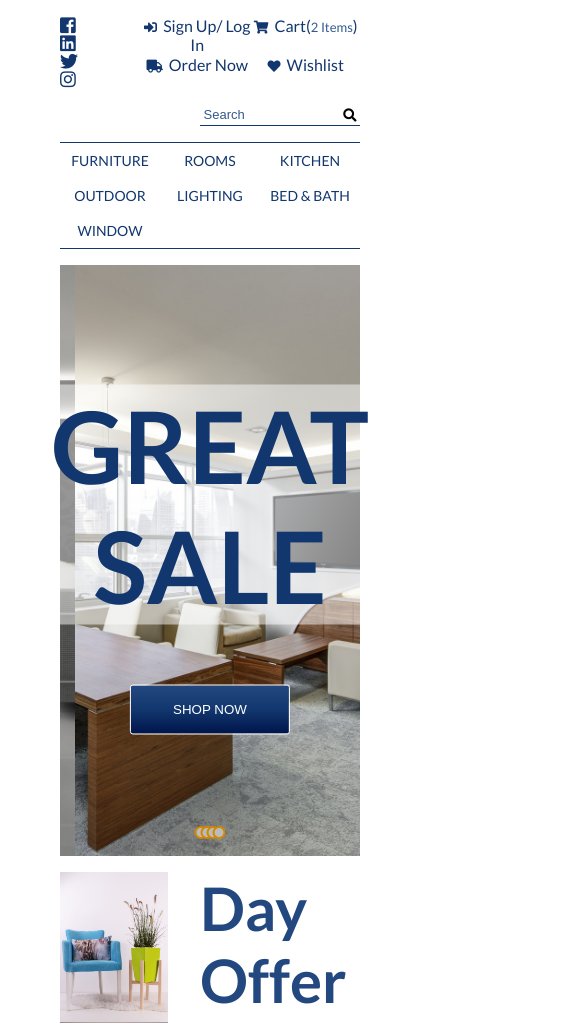
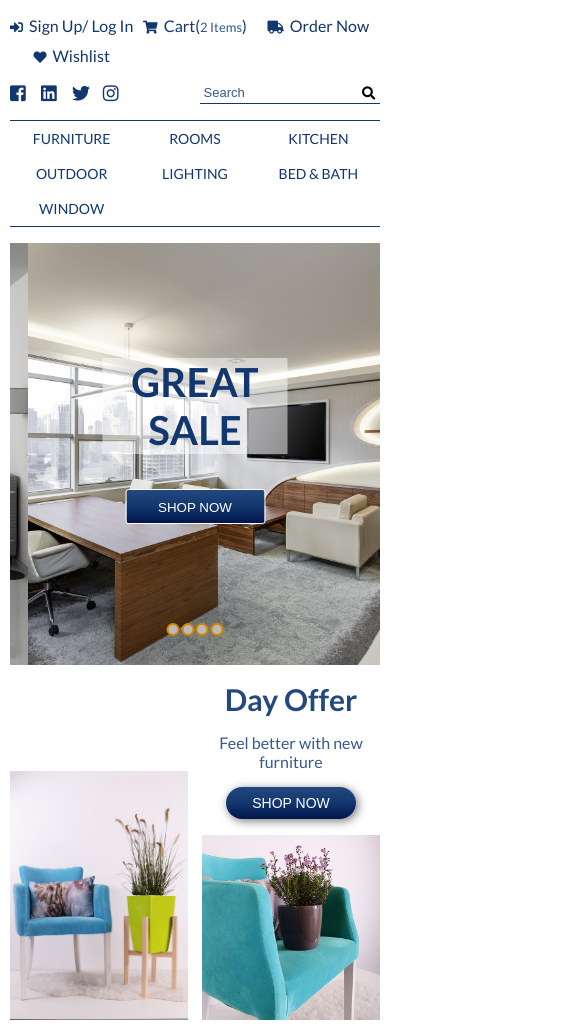
Before and after one commit to Zeztron/furniture-store-landing-page, a website: page index.html in a window 390 px wide. Shown: the top 1026 px of the page, 585 px wide, since content can reach past the window. Drawn offline with Linux system fonts and the light colour scheme.

Commit message:
made it responsive

```diff
--- /dev/null
+++ b/sass/_media-queries.scss
@@ -0,0 +1,223 @@
+@media(max-width: 1250px) {
+    .banner {
+        &__content {
+            &--heading {
+                font-size: 8rem;
+            }
+        }
+    }
+
+    .day-offer {
+        &__heading {
+            font-size: 5rem;
+        }
+
+        &__paragraph {
+            font-size: 3rem;
+        }
+    }
+}
+
+@media(max-width: 1000px) {
+    .container {
+        grid-template-columns: minmax(4rem, 1fr) repeat(8, minmax(min-content, 16rem)) minmax(4rem, 1fr);
+
+        .social-icons {
+            grid-column: 2 / 5;
+            grid-row: 2 / 3;
+        }
+
+        .first-nav {
+            grid-column: 2 / 10;
+        }
+
+        .banner {
+            &__content {
+                &--heading {
+                    font-size: 5rem;
+                }
+            }
+        }
+
+        .day-offer {
+            &__heading {
+                font-size: 4.5rem;
+            }
+
+            &__paragraph {
+                font-size: 2.5rem;
+            }
+
+            &--img-one {
+                align-self: end;
+            }
+        }
+    }
+
+    .forms-wrapper {
+        form {
+            width: 40rem;
+        }
+    }
+}
+
+@media(max-width: 800px) {
+    .container {
+        grid-template-columns: minmax(2rem, 1fr) repeat(8, minmax(min-content, 16rem)) minmax(2rem, 1fr);
+        grid-template-rows: repeat(3, min-content) 50vh repeat(5, min-content);
+        grid-row-gap: 1.6rem;
+
+        .social-icons {
+            grid-column: 2 / 6;
+        }
+    }
+
+    .dropdown {
+        width: 52.5rem;
+        grid-template-columns: repeat(7, 7.5rem);
+
+        &__image {
+            height: 100%;
+            object-fit: cover;
+        }
+    }
+
+    .dropdown-list-link {
+        margin-bottom: .7rem;
+    }
+
+    .banner {
+        &__content {
+            &--btn {
+                width: 14rem;
+                height: 4rem;
+            }
+        }
+
+        &__slideshow {
+            .slide-btn-1 {
+                left: 45.5%;
+            }
+            .slide-btn-2 {
+                left: 48.5%;
+            }
+            .slide-btn-3 {
+                left: 51.5%;
+            }
+            .slide-btn-4 {
+                left: 54.5%;
+            }
+        }
+    }
+
+    .day-offer {
+        &__heading {
+            font-size: 4rem;
+        }
+
+        &__paragraph {
+            font-size: 2rem;
+        }
+
+        &__btn {
+            width: 13rem;
+            padding: .8rem
+        }
+    }
+}
+
+@media(max-width: 600px) {
+    .container {
+        grid-template-columns: minmax(1rem, 1fr) repeat(8, minmax(min-content, 16rem)) minmax(1rem, 1fr);
+
+        .first-nav {
+            &__list {
+                grid-template-columns: repeat(auto-fit, minmax(12rem, 1fr));
+                grid-row-gap: 1rem;
+            }
+        }
+
+        .social-icons {
+            grid-column: 2 / 7;
+            grid-template-columns: repeat(auto-fit, minmax(2rem, 1fr));
+        }
+
+        .dropdown {
+            width: 30rem;
+            grid-template-columns: repeat(4, 7.5rem);
+
+            &__image {
+                display: none;
+            }
+        }
+
+        .banner {
+            &__content {
+                &--heading {
+                    font-size: 4rem;
+                }
+                &--btn {
+                    transform: translateY(-2.5rem);
+                    height: 3.5rem;
+                }
+            }
+
+            &__slideshow {
+                .slide-btn {
+                    top: 90%;
+                }
+
+                .slide-btn-1 {
+                    left: 44%;
+                }
+                .slide-btn-2 {
+                    left: 48%;
+                }
+                .slide-btn-3 {
+                    left: 52%;
+                }
+                .slide-btn-4 {
+                    left: 56%;
+                }
+            }
+        }
+
+        .day-offer {
+            grid-column-gap: 1.4rem;
+
+            &__heading {
+                font-size: 3rem;
+            }
+
+            &__paragraph {
+                font-size: 1.6rem;
+                text-align: center;
+            }
+        }
+
+        .gallery {
+            grid-gap: 1rem;
+            padding: 1rem;
+        }
+
+        .contact {
+            grid-template-columns: 1fr;
+            grid-row-gap: 2rem;
+
+            &__heading {
+                font-size: 1.8rem;
+                justify-self: center;
+            }
+
+            &__form {
+                justify-self: center;
+            }
+        }
+    }
+
+    .forms-wrapper {
+        form {
+            width: 30rem;
+        }
+    }
+}
--- a/sass/main.scss
+++ b/sass/main.scss
@@ -2,3 +2,4 @@
 @import "_layout.scss";
 @import "_components.scss";
 @import "_keyframes.scss";
+@import "_media-queries.scss";
```
Also changed, not shown: css/main.css.
